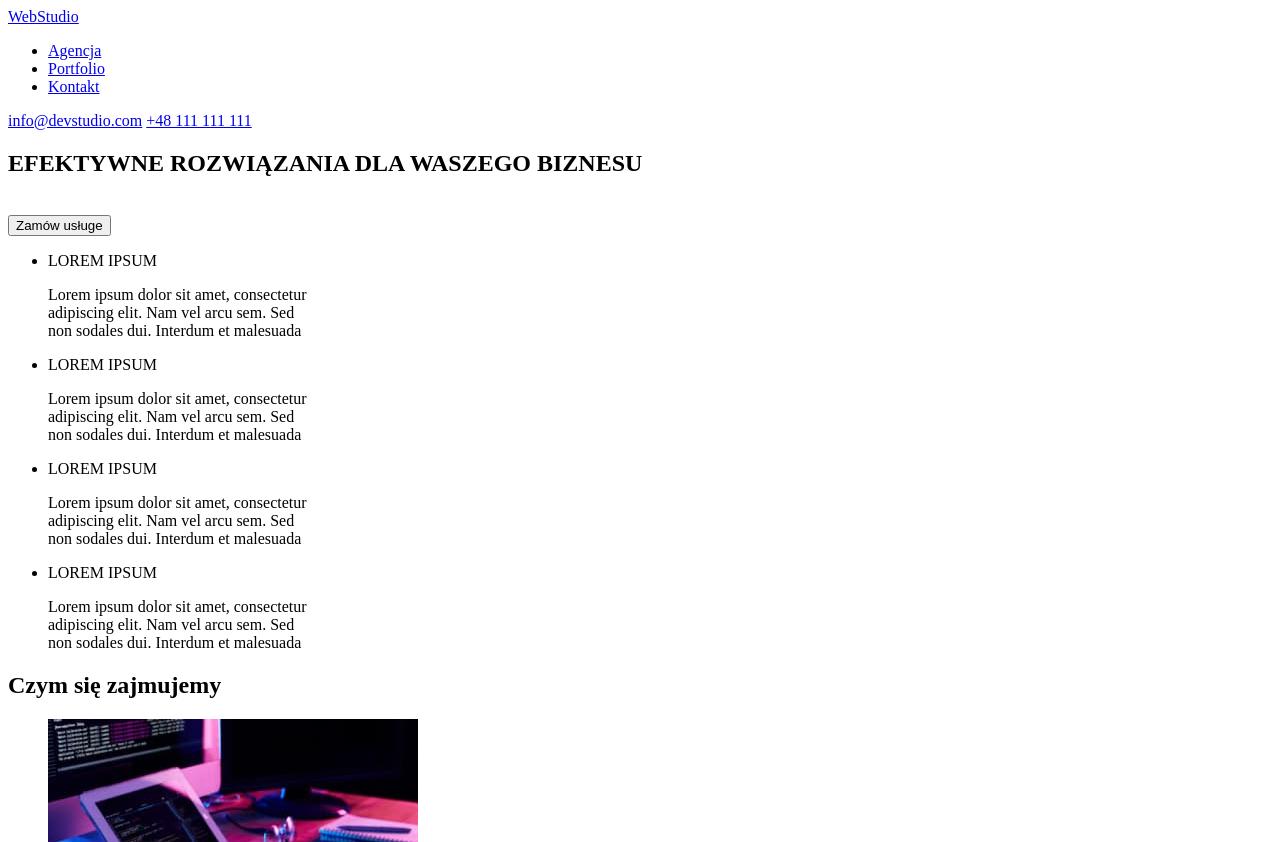
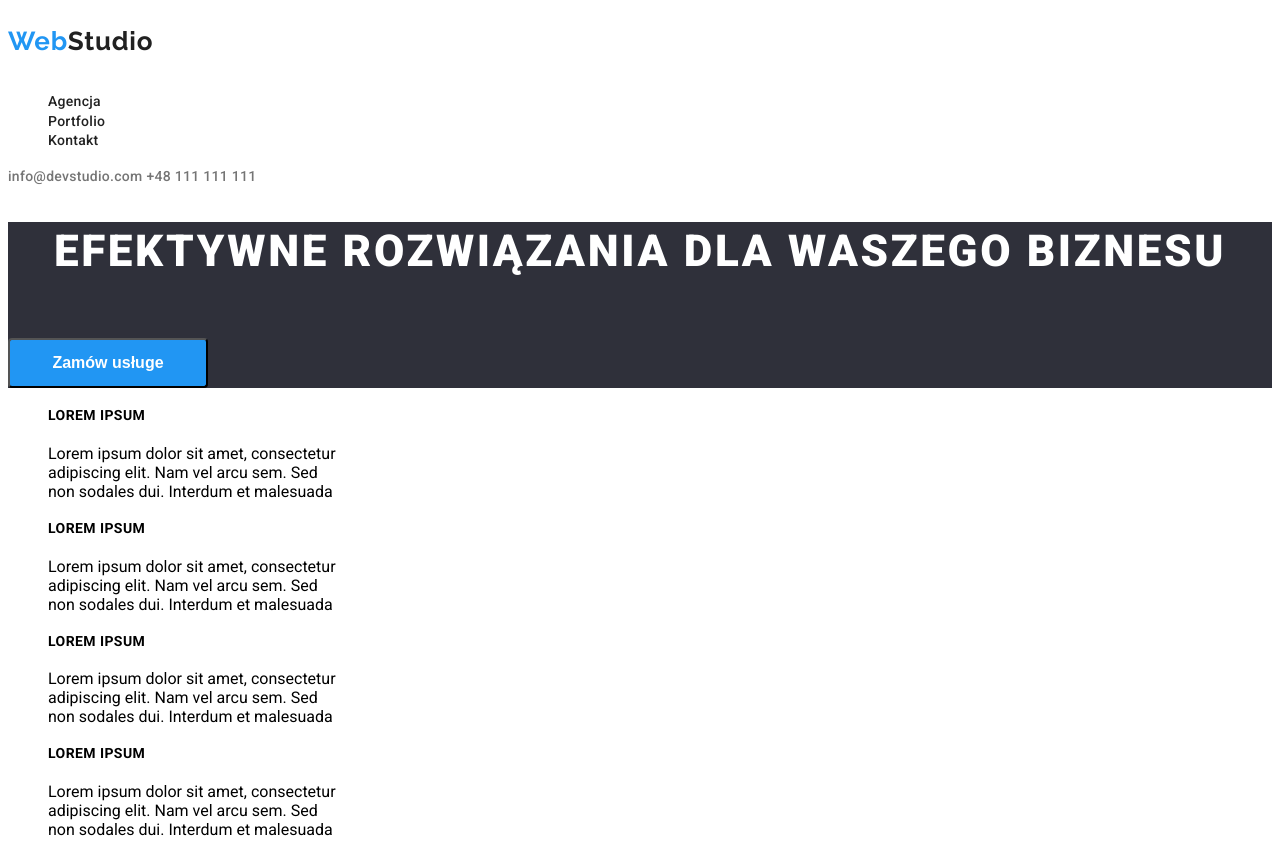
Before and after one commit to Zmarzlik/goit-markup-hw-02, a plain HTML site: page index.html in a window 1280 px wide. Shown: the top 842 px of the page. Drawn offline with Linux system fonts and the light colour scheme.

Commit message:
1.2
Dodano część styli i poprawiono html

```diff
--- a/css/styles.css
+++ b/css/styles.css
@@ -1,19 +1,105 @@
 :root {
-    --main-font: font-family: 'Roboto' sans-serif;
-    --secondary-font: font-family: 'Raleway', sans-serif;
-    --main-color: #212121;
+  --main-font: "Roboto", sans-serif;
+  --secondary-font: "Raleway", sans-serif;
+  --main-color: #212121;
+  --secondary-color: #2196f3;
 }
+/*=====HEADER=====*/
 body {
-    font-family: var(--main-font);
+  font-family: var(--main-font);
 }
-/*Header*/
-.navigation-item-list {
-    font-family: 'Roboto' sans-serif;
-    font-style: normal;
-
+.logo-1 {
+  font-family: var(--secondary-font);
+  font-weight: 700;
+  font-size: 26px;
+  line-height: 2.583;
+  letter-spacing: 0.03em;
+  text-decoration: none;
+  color: var(--main-color);
+}
+.logo-2 {
+  color: var(--secondary-color);
+}
+.navigation-list-item {
+  font-weight: 500;
+  font-size: 14px;
+  line-height: 1.333;
+  letter-spacing: 0.02em;
+  text-decoration: none;
+  color: var(--main-color);
+}
+.navigation-list {
+  list-style-type: none;
+}
+.navigation-list-item:hover,
+.navigation-list-item:focus,
+.navigation-list-item:active {
+  color: var(--secondary-color);
+  text-decoration: none;
+}
+.navigation-list {
+  text-decoration: none;
+}
+.header-mail {
+  font-weight: 500;
+  font-size: 14px;
+  line-height: 1.333;
+  letter-spacing: 0.02em;
+  text-decoration: none;
+  color: #757575;
+}
+.header-mail:hover,
+.header-mail:focus,
+.header-mail:active {
+  color: var(--secondary-color);
+}
+.header-phone-number {
+  font-weight: 500;
+  font-size: 14px;
+  line-height: 1.333;
+  letter-spacing: 0.02em;
+  text-decoration: none;
+  color: #757575;
+}
+.header-phone-number:hover,
+.header-phone-number:focus,
+.header-phone-number:active {
+  color: var(--secondary-color);
 }
 
-/*Main*/
+/*=====section:EFEKTYWNE ROZWIĄZANIA DLA WASZEGO BIZNESU=======*/
 
+.main-title {
+  background-color: #2f303a;
+}
+.title {
+  font-weight: 900;
+  font-size: 44px;
+  line-height: 1.36;
+  text-align: center;
+  letter-spacing: 0.06em;
+  text-decoration: none;
+  color: #ffffff;
+}
+.main-button {
+  font-weight: 700;
+  font-size: 16px;
+  line-height: 2.5;
+  width: 200px;
+  height: 50px;
+  color: #ffffff;
+  background-color: var(--secondary-color);
+  border-radius: 4px;
+}
 
-/*footer*/
+/*======division:paragraphs=======*/
+
+.paragraphs-list {
+  list-style-type: none;
+}
+.paragraph-title {
+  font-weight: 700;
+  font-size: 14px;
+  line-height: 1.71;
+  letter-spacing: 0.03em;
+}
--- a/index.html
+++ b/index.html
@@ -5,59 +5,61 @@
     <meta http-equiv="X-UA-Compatible" content="IE=edge">
     <meta name="viewport" content="width=device-width, initial-scale=1.0">
     <title>Studio</title>
-    <link rel="stylesheet" href="/css/styles.css"></link>
+    <link rel="stylesheet" href="/css/styles.css">
     <link rel="preconnect" href="https://fonts.googleapis.com">
     <link rel="preconnect" href="https://fonts.gstatic.com" crossorigin>
     <link href="https://fonts.googleapis.com/css2?family=Raleway:wght@700&family=Roboto:wght@400;500;700;900&display=swap" rel="stylesheet">
 </head>
 <body>
-    <header class="header">
-        <a class="navigation-logo" href="#">WebStudio</a>
+    <header>
+        <a class="logo-1" href="index.html"><span class="logo-2">Web</span>Studio</a>
         <nav class="navigation">
             <ul class="navigation-list">
-                <li class="navigation-item"><a class="navigation-item-list" href="#">Agencja</a></li>
-                <li class="navigation-item"><a class="navigation-item-list" href="/portfolio.html/Portfolio.html">Portfolio</a></li>
-                <li class="navigation-item"><a class="navigation-item-list" href="#">Kontakt</a></li>
+                <li><a class="navigation-list-item" href="#">Agencja</a></li>
+                <li><a class="navigation-list-item" href="/portfolio.html/Portfolio.html">Portfolio</a></li>
+                <li><a class="navigation-list-item" href="#">Kontakt</a></li>
             </ul>
         </nav>
-        <a class="header-mail" href="mailto:info@devstudio.com">info@devstudio.com</a>
-        <a class="header-phone-number" href="tel:+48111111111">+48 111 111 111</a>
+        <div class="header-adress">
+            <a class="header-mail" href="mailto:info@devstudio.com">info@devstudio.com</a>
+            <a class="header-phone-number" href="tel:+48111111111">+48 111 111 111</a>
+        </div>
     </header>
     <main>
             <!--section:EFEKTYWNE ROZWIĄZANIA DLA WASZEGO BIZNESU-->
         <section class="main-title">
             <h1 class="title">EFEKTYWNE ROZWIĄZANIA DLA WASZEGO BIZNESU</h1><br>
-            <button class="button" type="button">Zamów usługe</button>
+            <button class="main-button" type="button">Zamów usługe</button>
         </section>
-            <!--section:paragraphs-->
-        <section class="section-paragraphs">
+            <!--division:paragraphs-->
+        <div class="division-paragraphs">
             <ul class="paragraphs-list">
                 <li>
-                    <p class="paragraphs-title">LOREM IPSUM</p>
-                    <p class="paragraphs-content">Lorem ipsum dolor sit amet, consectetur<br>
+                    <p class="paragraph-title">LOREM IPSUM</p>
+                    <p class="paragraph-content">Lorem ipsum dolor sit amet, consectetur<br>
                     adipiscing elit. Nam vel arcu sem. Sed<br>
                     non sodales dui. Interdum et malesuada</p>
                 </li>
                 <li>
-                    <p class="paragraphs-title">LOREM IPSUM</p>
-                    <p class="paragraphs-content">Lorem ipsum dolor sit amet, consectetur<br>
+                    <p class="paragraph-title">LOREM IPSUM</p>
+                    <p class="paragraph-content">Lorem ipsum dolor sit amet, consectetur<br>
                     adipiscing elit. Nam vel arcu sem. Sed<br>
                     non sodales dui. Interdum et malesuada</p>
                 </li>
                 <li>
-                    <p class="paragraphs-title">LOREM IPSUM</p>
-                    <p class="paragraphs-content">Lorem ipsum dolor sit amet, consectetur<br>
+                    <p class="paragraph-title">LOREM IPSUM</p>
+                    <p class="paragraph-content">Lorem ipsum dolor sit amet, consectetur<br>
                     adipiscing elit. Nam vel arcu sem. Sed<br>
                     non sodales dui. Interdum et malesuada</p>
                 </li>
                 <li>
-                    <p class="paragraphs-title">LOREM IPSUM</p>
-                    <p class="paragraphs-content">Lorem ipsum dolor sit amet, consectetur<br>
+                    <p class="paragraph-title">LOREM IPSUM</p>
+                    <p class="paragraph-content">Lorem ipsum dolor sit amet, consectetur<br>
                     adipiscing elit. Nam vel arcu sem. Sed<br>
                     non sodales dui. Interdum et malesuada</p>
                 </li>
             </ul>
-        </section>
+        </div>
             <!--section:Czym się zajmujemy-->
         <section class="section-about-us">
             <h2 class="section-title">Czym się zajmujemy</h2>
@@ -76,7 +78,7 @@
                         <img class="team-worker-photo" src="images/Product_Designer.jpg" alt="John Doe Product Designer" width="270" height="260"/>
                         <figcaption class="figcaption">
                             <p class="work-name">John Doe</p>
-                            <p class="=work-position">Product Designer</p>
+                            <p class="work-position">Product Designer</p>
                         </figcaption>
                     </figure>
                 </li>
@@ -85,7 +87,7 @@
                         <img class="team-worker-photo" src="images/Frontend_Developer.jpg" alt="John Doe Frontend Developer" width="270" height="260"/>
                         <figcaption class="figcaption">
                             <p class="work-name">John Doe</p>
-                            <p class="=work-position">Frontend Developer</p>
+                            <p class="work-position">Frontend Developer</p>
                         </figcaption>
                     </figure>
                 </li>
@@ -94,7 +96,7 @@
                         <img class="team-worker-photo" src="images/Marketing.jpg" alt="John Doe Marketing" width="270" height="260"/>
                         <figcaption class="figcaption">
                             <p class="work-name">John Doe</p>
-                            <p class="=work-position">Marketing</p>
+                            <p class="work-position">Marketing</p>
                         </figcaption>
                     </figure>
                 </li>
@@ -103,7 +105,7 @@
                         <img class="team-worker-photo" src="images/UI_Designer.jpg" alt="John Doe UI Designer" width="270" height="260"/>
                         <figcaption class="figcaption">
                             <p class="work-name">John Doe</p>
-                            <p class="=work-position">UI Designer</p>
+                            <p class="work-position">UI Designer</p>
                         </figcaption>
                     </figure>
                 </li>
@@ -111,7 +113,7 @@
         </section>
     </main>
     <footer class="footer">
-        <a href="#" class="navigation-logo">WebStudio</a>
+        <a class="logo-1" href="index.html"><span class="logo-2">Web</span>Studio</a>
         <address>
             <ul>
                 <li>m. Warszawa, Aleje Jerozolimskie 21</li>
```
Also changed, not shown: portfolio.html/Portfolio.html (+55 -62 lines), images/img1computer.jpg (added), images/img2sport.jpg (added), images/img3fish.jpg (added), images/img4headphone.jpg (added), images/img5boxes.jpg (added), images/img6monitor.jpg (added), images/img7book.jpg (added), images/img8label.jpg (added), images/img9computer2.jpg (added).
